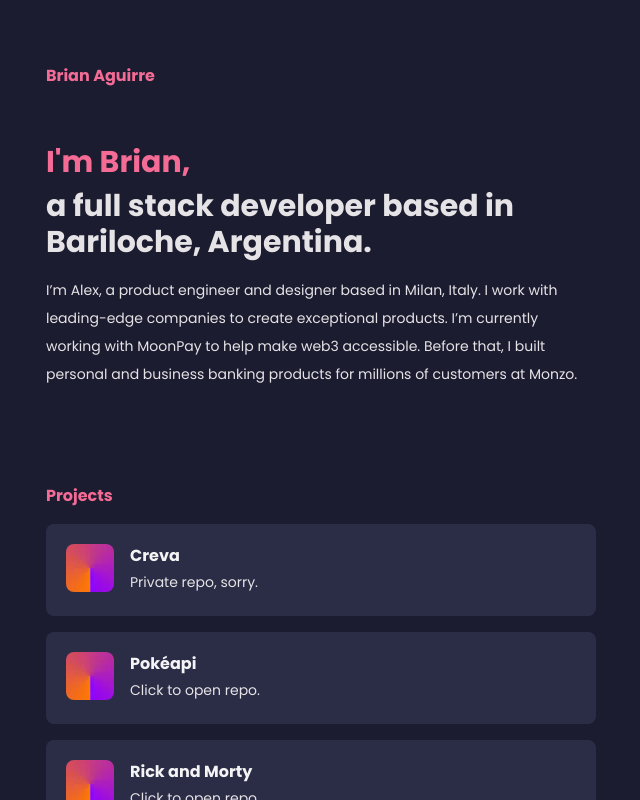
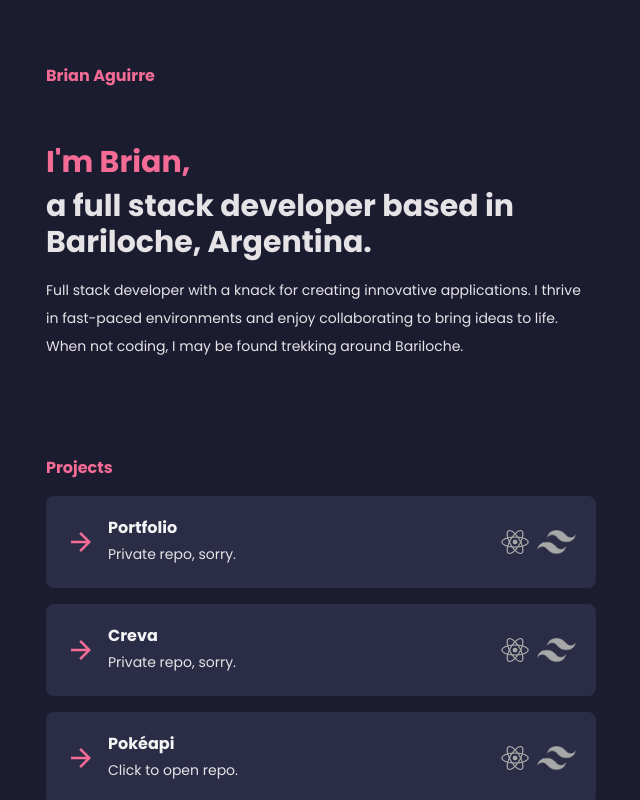
Before and after one commit to braiaguirre/portfolio, a React (Vite) app: page / in a window 1280 px wide. Shown: the whole page, without its empty margins (319-959 px from the left). Built offline with nearby package versions, Linux system fonts and the light colour scheme.

Commit message:
color fix

```diff
--- a/src/components/Bio.tsx
+++ b/src/components/Bio.tsx
@@ -3,7 +3,7 @@ const Bio = () => {
         <div className="flex flex-col mb-24">
             <h1 className="text-3xl font-bold mb-2 text-title">I'm Brian,</h1>
             <h2 className="text-3xl font-bold text-gray mb-4">a full stack developer based in Bariloche, Argentina.</h2>
-            <p className='text-gray'>I’m Alex, a product engineer and designer based in Milan, Italy. I work with leading-edge companies to create exceptional products. I’m currently working with MoonPay to help make web3 accessible. Before that, I built personal and business banking products for millions of customers at Monzo.</p>
+            <p className='text-gray'>Full stack developer with a knack for creating innovative applications. I thrive in fast-paced environments and enjoy collaborating to bring ideas to life. When not coding, I may be found trekking around Bariloche.</p>
         </div>
     )
 }
--- a/src/components/Contact.tsx
+++ b/src/components/Contact.tsx
@@ -5,7 +5,7 @@ const Contact = () => {
     const handleLinkedin = () => window.open('linkedin.com/in/brian-aguirre-1947a3281/', '_blank')
 
     return (
-        <div className="flex flex-col mb-10">
+        <div className="flex flex-col">
             <h3 className="text-1xl font-bold mb-2 text-title">Say hello</h3>
 
             <div className="flex flex-row mb-10 space-x-24">
--- a/src/components/Project.tsx
+++ b/src/components/Project.tsx
@@ -1,4 +1,7 @@
 import icon from '../assets/duo-icon.webp'
+import react from '../assets/react-icon.png'
+import tailwind from '../assets/tailwind.png'
+
 
 type ProjectType = {
     title: string
@@ -11,13 +14,17 @@ const Project = ({ title, desc, url }:ProjectType) => {
     const handleClick = () => window.open(url, '_blank')
 
     return (
-        <div className="flex flex-row w-100 bg-project p-5 mt-2 mb-2 rounded-lg cursor-pointer duration-150 hover:bg-projectHover" onClick={ handleClick }>
-            <div className="mr-4">
-                <img className="rounded-lg" src={ icon } />
+        <div className="flex flex-row w-100 items-center justify-between bg-project p-5 mt-2 mb-2 rounded-lg cursor-pointer duration-150 hover:bg-projectHover" onClick={ handleClick }>
+            <div className="flex mr-4 space-x-3 items-center">
+                <span className="material-symbols-outlined text-title text-3xl font-bold">arrow_forward</span>
+                <div>
+                    <h3 className="text-1xl font-bold text-subtitle">{ title }</h3>
+                    <p className="text-gray">{ desc }</p>
+                </div>
             </div>
-            <div className="flex flex-col w-100">
-                <h3 className="text-1xl font-bold text-subtitle">{ title }</h3>
-                <p className="text-gray">{ desc }</p>
+            <div className="flex flex-row items-center [&>img]:h-6 space-x-2">
+                <img src={ react } />
+                <img src={ tailwind } />
             </div>
         </div>
     )
--- a/src/components/Projects.tsx
+++ b/src/components/Projects.tsx
@@ -1,3 +1,4 @@
+
 import Project from './Project'
 
 const Projects = () => {
@@ -5,6 +6,11 @@ const Projects = () => {
     return (
         <div className="flex flex-col mb-24">
             <h3 className="text-1xl font-bold mb-2 text-title">Projects</h3>
+            <Project
+                title="Portfolio"
+                desc="Private repo, sorry."
+                url="https://github.com/braiaguirre/"
+            />
             <Project
                 title="Creva"
                 desc="Private repo, sorry."
--- a/src/index.css
+++ b/src/index.css
@@ -1,4 +1,6 @@
 @import url('https://fonts.googleapis.com/css2?family=Montserrat:ital,wght@0,100;0,200;0,300;0,400;0,500;0,600;0,700;0,800;0,900;1,100;1,200;1,300;1,400;1,500;1,600;1,700;1,800;1,900&family=Poppins:ital,wght@0,100;0,200;0,300;0,400;0,500;0,600;0,700;0,800;0,900;1,100;1,200;1,300;1,400;1,500;1,600;1,700;1,800;1,900&family=Roboto:ital,wght@0,100;1,100&display=swap');
+@import url("https://fonts.googleapis.com/css2?family=Material+Symbols+Outlined:opsz,wght,FILL,GRAD@20..48,100..700,0..1,-50..200");
+
 @tailwind base;
 @tailwind components;
 @tailwind utilities;
@@ -7,3 +9,11 @@ p {
     line-height: 28px;
     font-size: 14px;
 }
+
+.material-symbols-outlined {
+  font-variation-settings:
+  'FILL' 0,
+  'wght' 400,
+  'GRAD' 0,
+  'opsz' 24
+}
```
Also changed, not shown: src/assets/react-icon.png (added), src/assets/tailwind.png (added).
